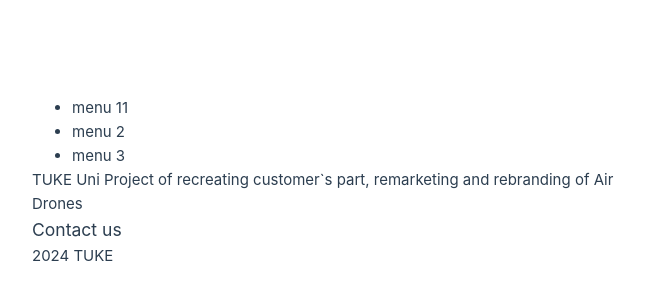
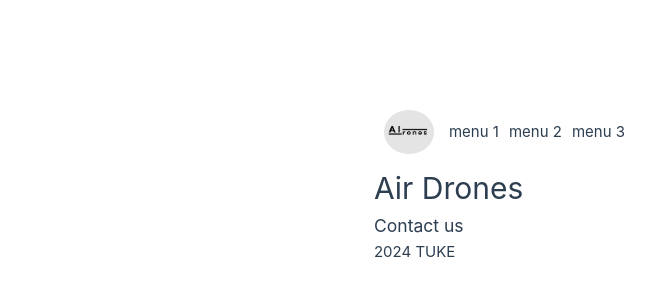
Before and after one commit to lisuV/drones, a Vue app: page / in a window 1280 px wide. Shown: the part 218-518 px from the top of the page, without its empty margins (0-655 px from the left). Built offline with nearby package versions, Linux system fonts and the light colour scheme.

Commit message:
04 - add logo, change header list to row, change main comp

```diff
--- a/index.html
+++ b/index.html
@@ -2,9 +2,9 @@
 <html lang="en">
   <head>
     <meta charset="UTF-8">
-    <link rel="icon" href="/favicon.ico">
+    <link rel="icon" href="/src/icons/AIrones_logo.png">
     <meta name="viewport" content="width=device-width, initial-scale=1.0">
-    <title>Vite App</title>
+    <title>AIrones</title>
   </head>
   <body>
     <div id="app"></div>
--- a/src/components/Header-item.vue
+++ b/src/components/Header-item.vue
@@ -5,14 +5,47 @@
 <template>
  <header>
     <nav>
-      <ul>
-        <li>menu 11</li>
-        <li>menu 2</li>
-        <li>menu 3</li>
-      </ul>
+        <img src="/src/icons/AIrones_logo.png" alt="Logo">
+        <ul>
+            <li>menu 1</li>
+            <li>menu 2</li>
+            <li>menu 3</li>
+        </ul>
    </nav>
  </header>
 </template>
 
 <style>
+header {
+    display: flex;
+    align-items: center;
+    justify-content: space-between;
+    padding: 10px;
+  }
+
+  nav {
+    display: flex;
+    align-items: center;
+  }
+
+  ul {
+    list-style: none;
+    display: flex;
+    flex-direction: row; /* Adjusted to display horizontally */
+    margin: 0;
+    padding: 0;
+  }
+
+  li {
+    margin: 5px;
+    cursor: pointer;
+  }
+
+  img {
+    width: 50px; /* Adjust the width as needed */
+    height: auto;
+    margin-right: 10px;
+    border-radius: 50%;
+  }
+
 </style>
--- a/src/components/Main-item.vue
+++ b/src/components/Main-item.vue
@@ -4,7 +4,7 @@
 
 <template>
   <main>
-    <div>TUKE Uni Project of recreating customer`s part, remarketing and rebranding of Air Drones</div>
+    <h1>Air Drones</h1>
   </main>
 </template>
 
```
Also changed, not shown: src/icons/AIrones_logo.png (added).
